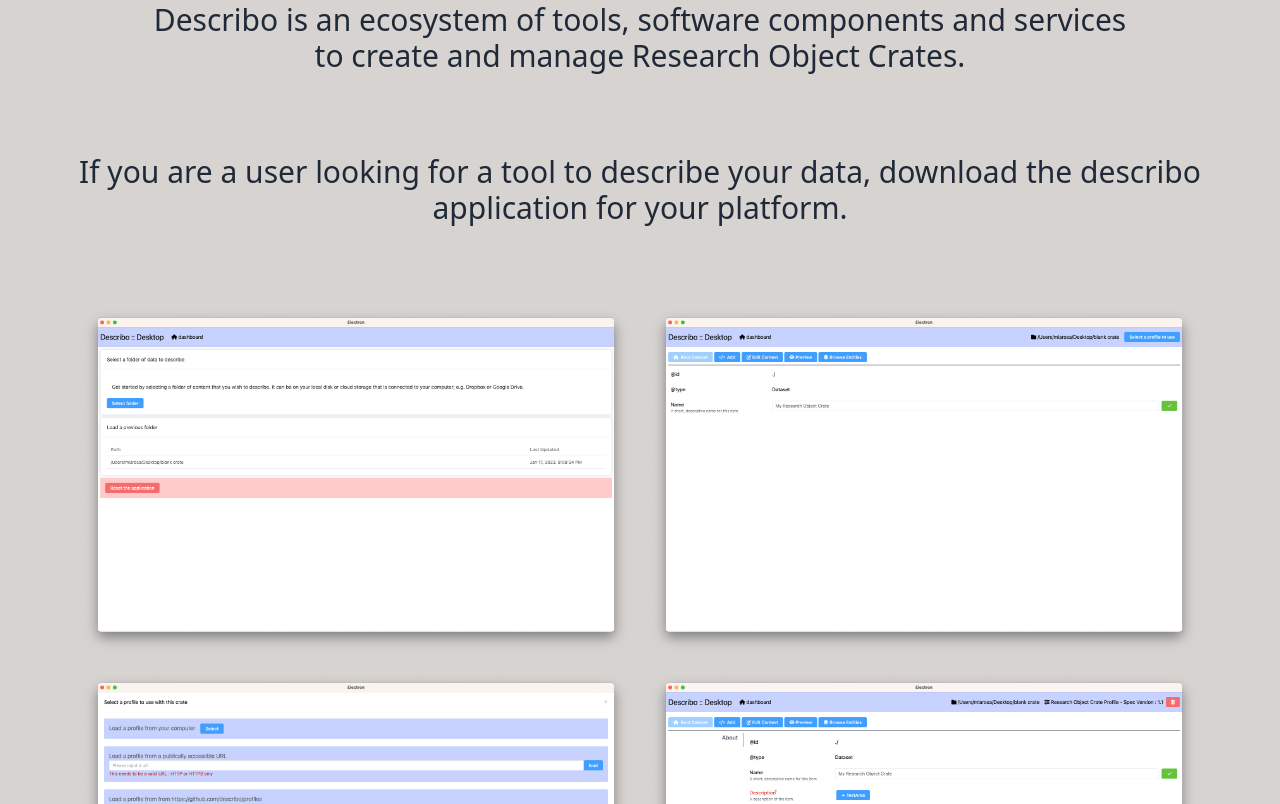
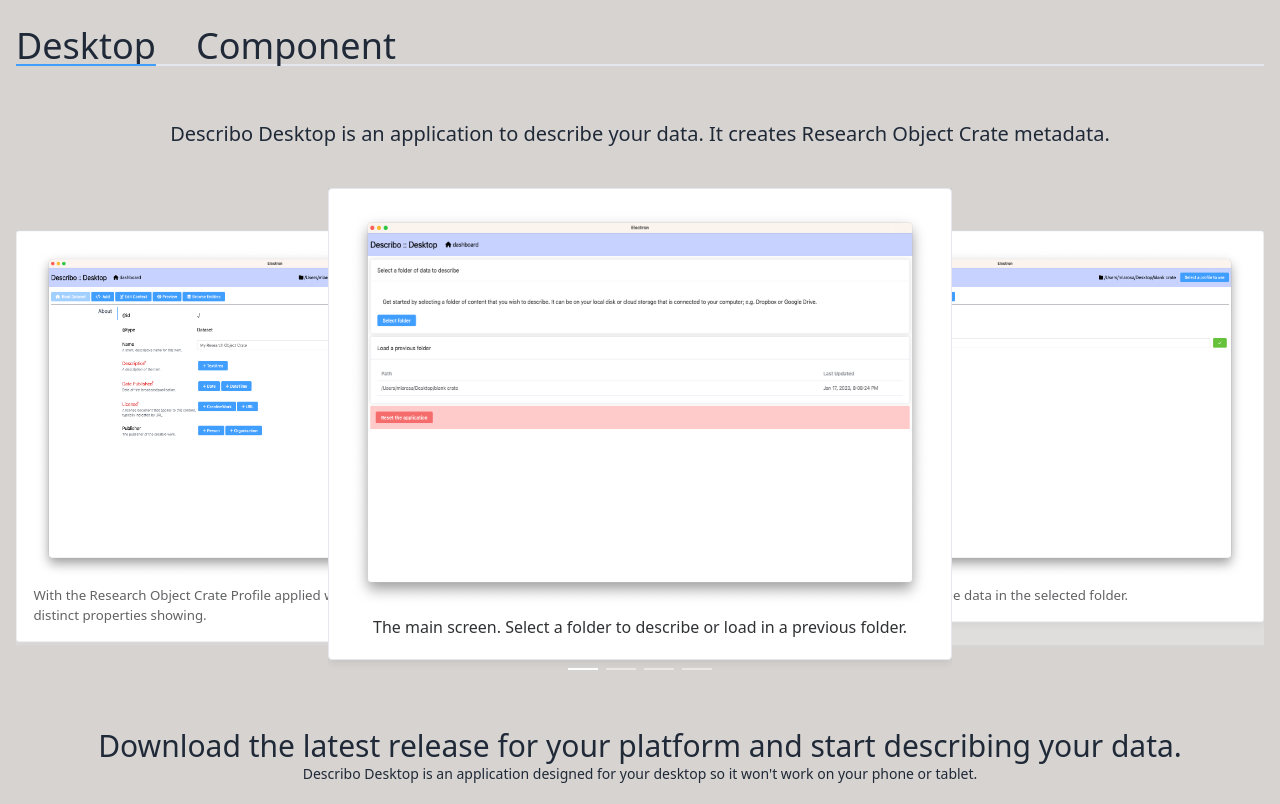
Before and after one commit to describo/describo.github.io, a Vue app: page / in a window 1280 px wide. Shown: the part 440-1244 px from the top of the page. Built offline with nearby package versions, Linux system fonts and the light colour scheme; no server answers.

Commit message:
revise main view using a tabbed UI

```diff
--- a/src/App.vue
+++ b/src/App.vue
@@ -2,13 +2,37 @@
     <div class="flex flex-col text-gray-800 bg-stone-300">
         <NavigationComponent />
         <div class="flex flex-col items-center">
-            <DescriboHeaderComponent class="my-20" />
-            <div class="text-3xl p-10 text-center">
+            <DescriboHeaderComponent class="my-10" />
+            <div class="text-2xl p-10 text-center">
                 Describo is an ecosystem of tools, software components and services <br />to create
                 and manage Research Object Crates.
             </div>
+        </div>
 
-            <DescriboDesktopComponent class="my-10" />
+        <div class="px-4">
+            <el-tabs v-model="data.activeTab">
+                <el-tab-pane label="Desktop" name="desktop">
+                    <template #label>
+                        <div
+                            class="text-4xl text-gray-800"
+                            :class="{ 'text-blue-700': data.activeTab === 'desktop' }"
+                        >
+                            Desktop
+                        </div>
+                    </template>
+                    <DescriboDesktopComponent class="my-10" />
+                </el-tab-pane>
+                <el-tab-pane label="Component" name="component">
+                    <template #label>
+                        <div
+                            class="text-4xl text-gray-800"
+                            :class="{ 'text-blue-700': data.activeTab === 'component' }"
+                        >
+                            Component
+                        </div>
+                    </template>
+                </el-tab-pane>
+            </el-tabs>
         </div>
     </div>
 </template>
@@ -17,4 +41,10 @@
 import NavigationComponent from "./components/Navigation.component.vue";
 import DescriboHeaderComponent from "./components/DescriboHeader.component.vue";
 import DescriboDesktopComponent from "./components/DescriboDesktop.component.vue";
+
+import { reactive } from "vue";
+
+const data = reactive({
+    activeTab: "desktop",
+});
 </script>
--- a/src/components/DescriboDesktop.component.vue
+++ b/src/components/DescriboDesktop.component.vue
@@ -1,27 +1,51 @@
 <template>
     <div class="flex flex-col">
-        <div class="text-3xl px-10 text-center">
-            If you are a user looking for a tool to describe your data, download the describo
-            application for your platform.
+        <div class="text-xl px-10 text-center">
+            Describo Desktop is an application to describe your data. It creates Research Object
+            Crate metadata.
         </div>
-        <div class="grid grid-rows-2 gap-4 p-20">
-            <div class="grid grid-cols-2 grid-flow-col gap-4">
-                <div><img :src="Desktop1" /></div>
-                <div><img :src="Desktop2" /></div>
-            </div>
-            <div class="grid grid-cols-2 grid-flow-col gap-4">
-                <div><img :src="Desktop3" /></div>
-                <div><img :src="Desktop4" /></div>
-            </div>
-        </div>
+        <el-carousel :interval="6000" type="card" height="500px" class="my-10">
+            <el-carousel-item v-for="(item, idx) of data.carousel" :key="idx">
+                <el-card>
+                    <div class="flex flex-col items-center">
+                        <div>
+                            <el-image :src="item.image" style="height: 400px" />
+                        </div>
+                        <div class="">{{ item.text }}</div>
+                    </div>
+                </el-card>
+            </el-carousel-item>
+        </el-carousel>
         <ReleasesComponent />
     </div>
 </template>
 
 <script setup>
+import { reactive } from "vue";
 import Desktop1 from "../assets/describo-desktop-1.png";
 import Desktop2 from "../assets/describo-desktop-2.png";
 import Desktop3 from "../assets/describo-desktop-3.png";
 import Desktop4 from "../assets/describo-desktop-4.png";
 import ReleasesComponent from "./Releases.component.vue";
+
+const data = reactive({
+    carousel: [
+        {
+            image: Desktop1,
+            text: "The main screen. Select a folder to describe or load in a previous folder.",
+        },
+        {
+            image: Desktop2,
+            text: "Describe the data in the selected folder.",
+        },
+        {
+            image: Desktop3,
+            text: "Select a profile. Describo's User Interface is driven by configuration and is adaptable by applying a profile.",
+        },
+        {
+            image: Desktop4,
+            text: "With the Research Object Crate Profile applied we get a tabbed interface with distinct properties showing.",
+        },
+    ],
+});
 </script>
--- a/src/components/DescriboHeader.component.vue
+++ b/src/components/DescriboHeader.component.vue
@@ -1,6 +1,6 @@
 <template>
     <div class="flex flex-row">
         <div class="text-9xl">Describo</div>
-        <div class="text-2xl pt-28">The tools to describe your data</div>
+        <div class="text-2xl pt-28">Tools to describe your data</div>
     </div>
 </template>
--- a/src/components/Releases.component.vue
+++ b/src/components/Releases.component.vue
@@ -3,7 +3,7 @@
         <div class="flex flex-col">
             <div class="md:text-3xl text-center">
                 Download the latest release for your platform and start describing your data.
-                <div class="text-lg">
+                <div class="text-sm">
                     Describo Desktop is an application designed for your desktop so it won't work on
                     your phone or tablet.
                 </div>
@@ -11,17 +11,17 @@
             <div class="mt-10 flex flex-row justify-around">
                 <div class="hover:text-orange-600 cursor-pointer">
                     <a :href="data.download.windows">
-                        <i class="fa-brands fa-windows fa-10x"></i>
+                        <i class="fa-brands fa-windows fa-8x"></i>
                     </a>
                 </div>
                 <div class="hover:text-orange-600 cursor-pointer">
                     <a :href="data.download.mac" download>
-                        <i class="fa-brands fa-apple fa-10x"></i>
+                        <i class="fa-brands fa-apple fa-8x"></i>
                     </a>
                 </div>
                 <div class="hover:text-orange-600 cursor-pointer">
                     <a :href="data.download.linux">
-                        <i class="fa-brands fa-linux fa-10x"></i>
+                        <i class="fa-brands fa-linux fa-8x"></i>
                     </a>
                 </div>
             </div>
```
